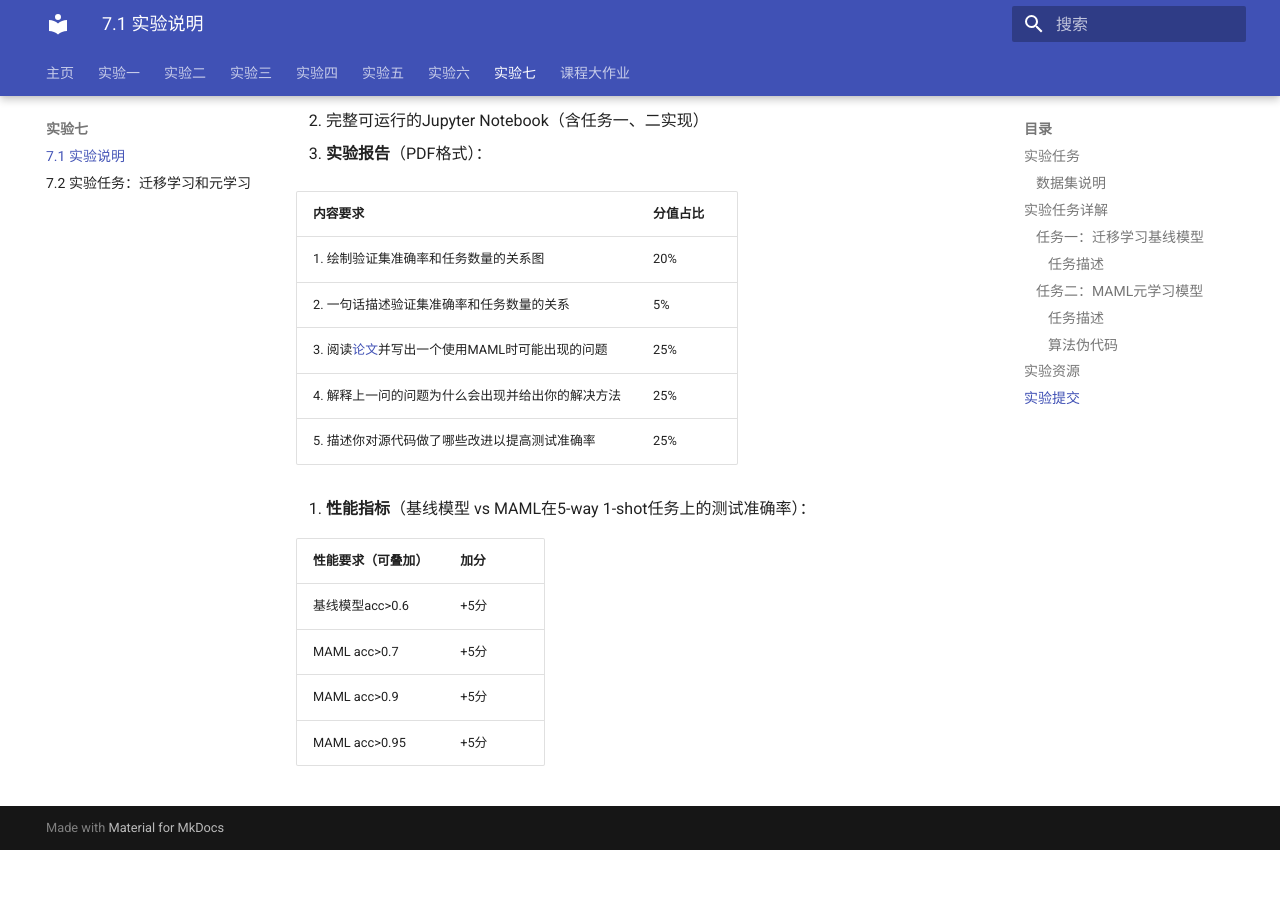
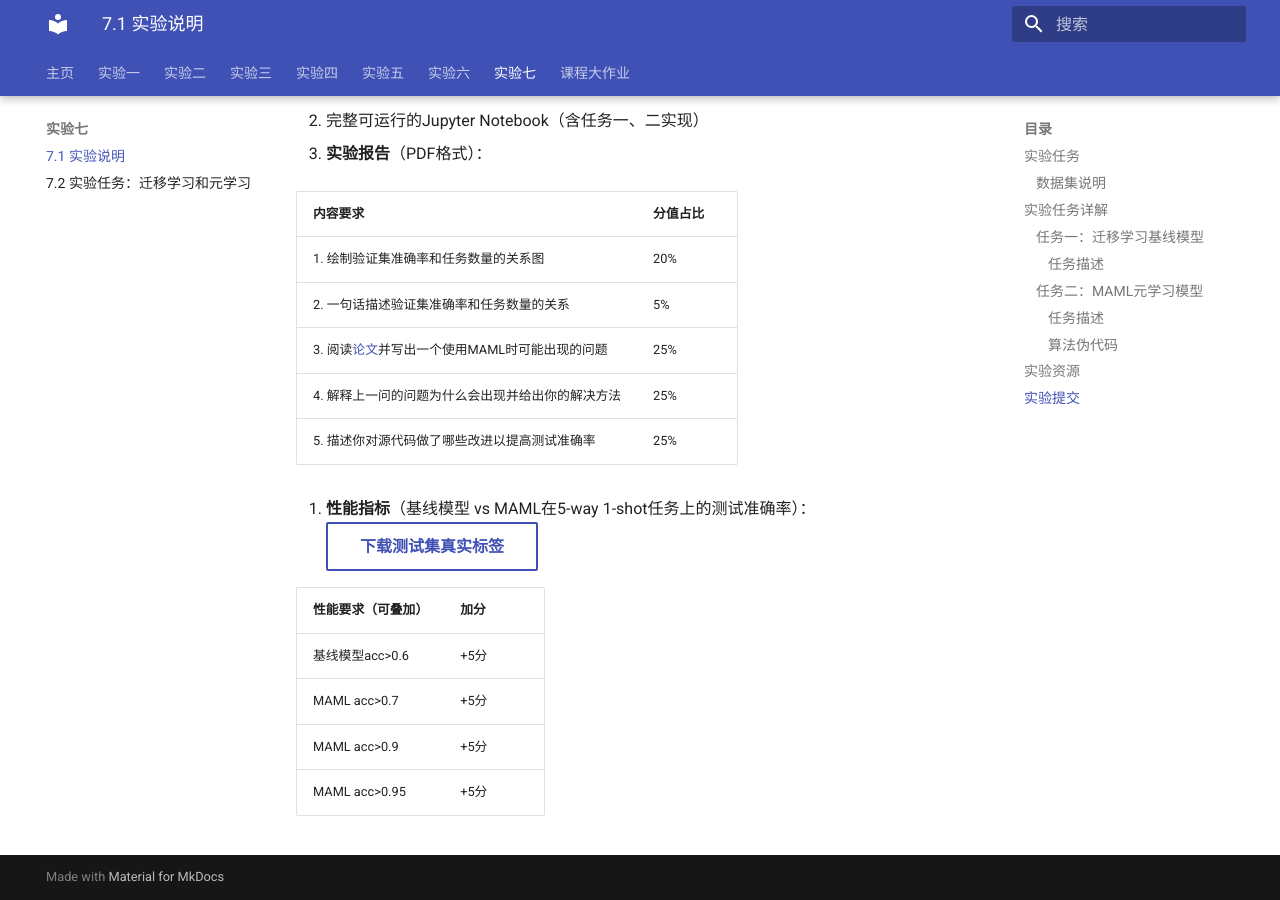
Before and after one commit to zhiweinju/nju-dl-lab-2025spring, an MkDocs documentation site: the page built from docs/lab7/实验七介绍.md, in a window 1280 px wide and 900 px high, scrolled down 3667 px. Built offline with MkDocs 1.6.1 and Material for MkDocs 9.7.7, drawn with Linux system fonts in a browser that asks for light colours; a style sheet for code colours, icons or effects is not loaded; before the commit the page ends 4517 px from its top, so only the background shows below that.

Commit message:
Update 实验七介绍.md

```diff
--- a/docs/lab7/实验七介绍.md
+++ b/docs/lab7/实验七介绍.md
@@ -100,6 +100,7 @@
    | 5. 描述你对源代码做了哪些改进以提高测试准确率    | 25%      |
 
 3. **性能指标**（基线模型 vs MAML在5-way 1-shot任务上的测试准确率）：
+   [下载测试集真实标签](https://github.com/umnooob/course-demo/blob/main/docs/lab7/true_labels.csv){ .md-button}
 
    | 性能要求（可叠加）                | 加分 |
    |-------------------------|----------|
```
